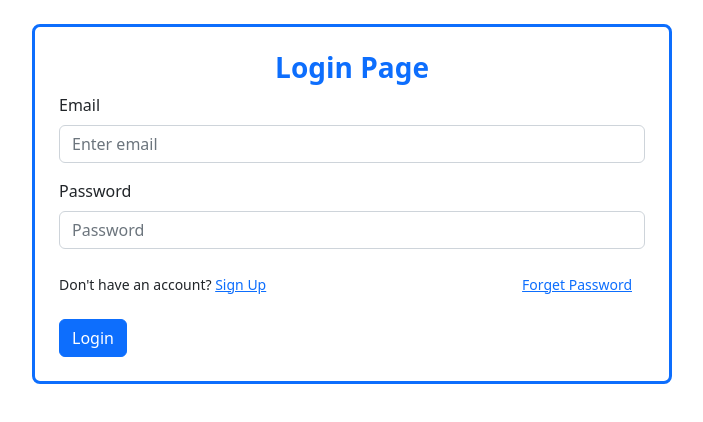
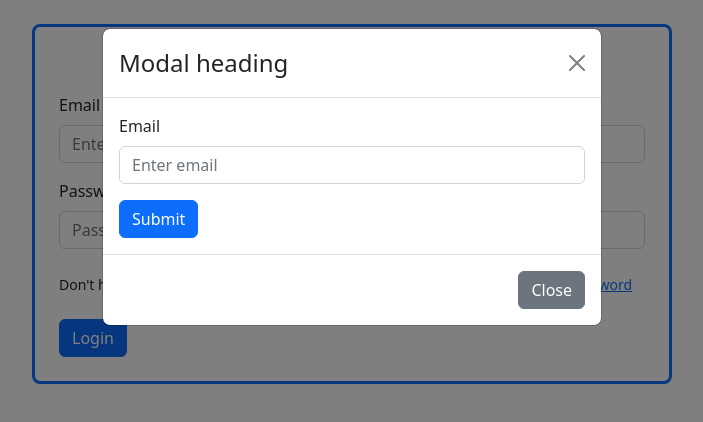
Before and after one commit to developermamoon/Login-page-firebase-authentication, a React (Create React App) app: page /login in a window 1280 px wide. Both pictures are taken after a click on the button "Forget Password". Shown: the top 422 px of the page, without its empty margins (288-991 px from the left). Built offline with nearby package versions, Linux system fonts and the light colour scheme.

Commit message:
login page updated

```diff
--- a/src/App.js
+++ b/src/App.js
@@ -4,6 +4,7 @@ import Main from './Layout/Main';
 import 'bootstrap/dist/css/bootstrap.min.css';
 import Register from './Components/Register/Register';
 import Login from './Components/Login/Login';
+
 
 function App() {
   const router = createBrowserRouter([
--- a/src/Components/Login/Login.js
+++ b/src/Components/Login/Login.js
@@ -1,4 +1,5 @@
-import { getAuth, signInWithEmailAndPassword } from 'firebase/auth';
+import Modal from "react-bootstrap/Modal";
+import { getAuth, sendPasswordResetEmail, signInWithEmailAndPassword } from 'firebase/auth';
 import React, { useState } from 'react';
 import Button from 'react-bootstrap/Button';
 import Form from 'react-bootstrap/Form';
@@ -7,9 +8,21 @@ import app from '../../firebase/firebase.init';
 
 const auth = getAuth(app);
 
+
 const Login = () => {
 
     const [showError, setShowError] = useState('')
+    const [show, setShow] = useState(false);
+
+    const handleClose = () => setShow(false);
+    const handleShow = () => {
+        setShow(true);
+        setIsDisabled(false);
+        setShowError('')
+        };
+
+    const [mailSent, setMailsent] = useState('');
+    const [isDisabled, setIsDisabled] = useState(false);
 
     const handleLogin = (event) =>{
         event.preventDefault();
@@ -38,6 +51,22 @@ const Login = () => {
             }
         })
     }
+    const forgetEmail = (event) => {
+        const emails = event.target.mail.value;
+        // console.log(emails);
+        sendPasswordResetEmail(auth, emails)
+        .then(()=>{
+            //password reset email sent!
+            setMailsent('A password reset mail has been sent in your mail.');
+            setIsDisabled(true);
+
+        })
+        .catch(error => {
+            console.error("Error: ", error);
+            console.log(error.message);
+        })
+    }
+
 
 
 
@@ -50,7 +79,6 @@ const Login = () => {
                     <Form.Label>Email</Form.Label>
                     <Form.Control name='email' type="email" placeholder="Enter email" required/>
                 </Form.Group>
-
                 <Form.Group className="mb-3" controlId="formBasicPassword">
                     <Form.Label>Password</Form.Label>
                     <Form.Control name='password' type="password" placeholder="Password" required />
@@ -58,14 +86,53 @@ const Login = () => {
                 <p className='text-danger'><small>{showError}</small></p>
                 <div className='d-flex align-items-center justify-content-between'>
                     <p><small>Don't have an account? <Link to='/register'>Sign Up</Link></small></p>
-                    <p><button type='button' className='btn btn-link'><small>Forget Password</small></button></p>
+
+
+                    {/*----- pop up code for forget password -----*/}
+
+
+                    <p>
+                    <Button variant="btn btn-link" onClick={handleShow}>
+                        <small>Forget Password</small>
+                    </Button>
+                    </p>
+
+                    <Modal show={show} onHide={handleClose}>
+                        <Modal.Header closeButton>
+                            <Modal.Title>Modal heading</Modal.Title>
+                        </Modal.Header>
+                        <Modal.Body>
+
+
+                            <Form onSubmit={forgetEmail}>
+                                <Form.Group className="mb-3" controlId="">
+                                    <Form.Label>Email</Form.Label>
+                                    <Form.Control name='mail' type="email" placeholder="Enter email" required />
+                                </Form.Group>
+
+                                {<p className="text-success">{mailSent}</p>}
+                                <Button variant="primary" disabled={isDisabled} type="submit" >
+                                    Submit
+                                </Button>
+                            </Form>
+                        </Modal.Body>
+                        <Modal.Footer>
+                            <Button variant="secondary" onClick={handleClose}>
+                                Close
+                            </Button>
+
+                        </Modal.Footer>
+                    </Modal>
+
+
+
                 </div>
                 <Button variant="primary" type="submit">
                     Login
                 </Button>
+
             </Form>
         </div>
     );
 };
-
 export default Login;
```
